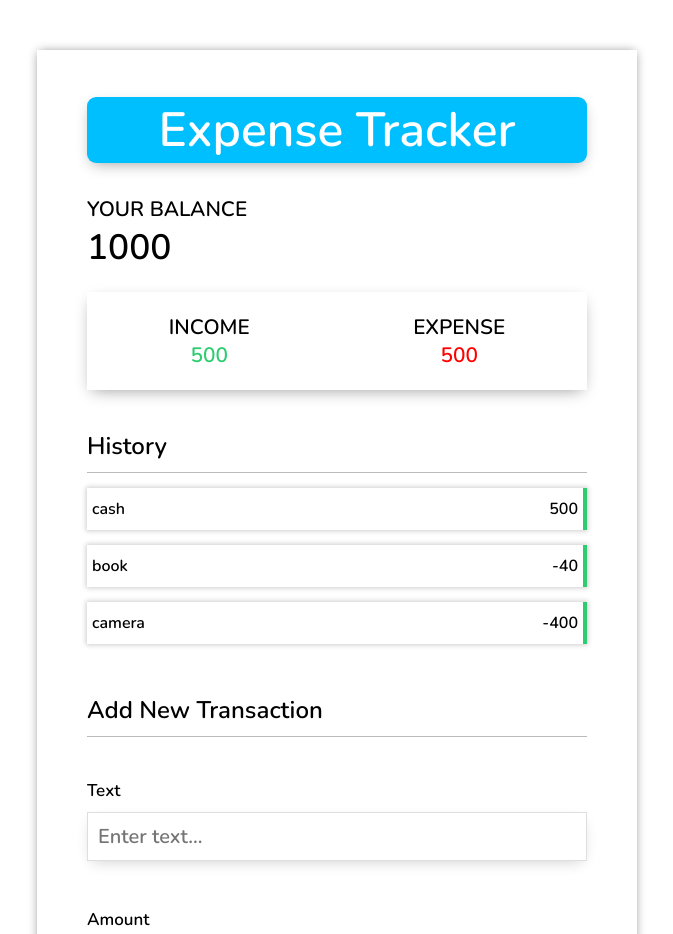
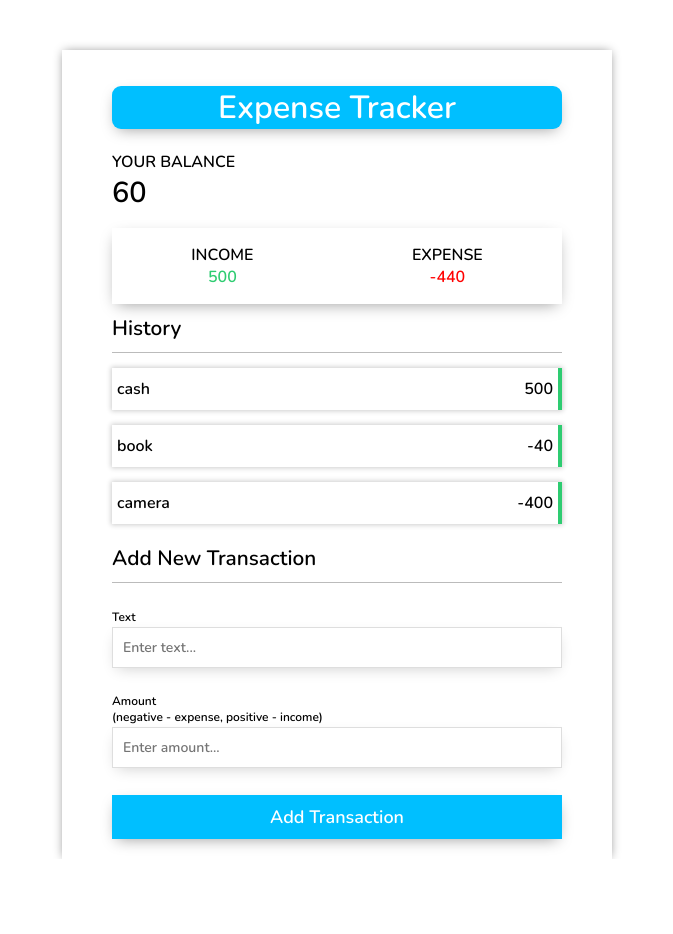
Before and after one commit to Alikhan219/Bootcamp_Expense_Tracker_App, a React (Create React App) app: page / in a window 1280 px wide. Shown: the top 934 px of the page, without its empty margins (303-976 px from the left). After the commit the page ends 859 px from the top, so only its background shows below. Built offline with nearby package versions, Linux system fonts and the light colour scheme.

Commit message:
correcting some things

```diff
--- a/src/App.css
+++ b/src/App.css
@@ -5,8 +5,8 @@ body{
   font-family: 'Nunito', sans-serif;
 }
 .container{
-   max-width: 500px;
-   min-height: 450px;
+   max-width: 450px;
+   min-height: 100px;
    margin: 0 auto;
    box-shadow: 0 0 10px -2px gray;
    margin-top: 50px;
@@ -16,7 +16,7 @@ body{
 }
 
 .text_center{
-  font-size: 3rem;
+  font-size: 2rem;
    font-family: 'Nunito', sans-serif;
    background-color: deepskyblue;
    color: white;
@@ -34,40 +34,40 @@ body{
 }
 .Transaction_form{
   display: block;
-  margin-top: 0;
+  margin-top: -10px;
 }
 div{
   display: block;
 }
 label{
   display: inline-block;
-  margin: 10px 0;
+  margin: -20px 0;
   font-weight: 600;
-  font-size: 17px;
+  font-size: 12px;
   font-family: 'Nunito', sans-serif;
 }
 h3{
  text-transform: uppercase;
- font-size: 1.3rem;
+ font-size: 1rem;
 
 }
 .border{
   border-bottom: 1px solid #bbb;
     padding-bottom: 10px;
-    margin: 40px 0 10px;
+    margin: 10px 0 10px;
     text-transform: capitalize;
-    font-size: 1.5rem;
+    font-size: 1.3rem;
 }
 .bottom{
   border-bottom: 1px solid #bbb;
     padding-bottom: 10px;
-    margin: 40px 0 10px;
-    margin-top: 50px;
+    margin: 20px 0 10px;
+    margin-top: 20px;
     text-transform: capitalize;
-    font-size: 1.5rem;
+    font-size: 1.3rem;
 }
 .big-txt{
-  font-size: 2.2rem;
+  font-size: 1.8rem;
 }
 
 .IandE{
@@ -90,13 +90,13 @@ input[type=number], input[type=text]{
     padding: 10px;
     width: 100%;
     box-sizing: border-box;
-    font-size: 20px;
+    font-size: 14px;
     font-family: 'Nunito', sans-serif;
 }
 .btn{
 
-    font-size: 22px;
-    margin: 0 0 10px;
+    font-size: 18px;
+    margin: -10px 0 5px;
     outline: 0;
     border: 0;
     background-color: deepskyblue;
@@ -114,7 +114,7 @@ input[type=number], input[type=text]{
   background: white;
   color: deepskyblue;
  box-shadow: 0px 0px 5px 3px rgba(0,0,0,0.2);
- font-size: 23px;
+ font-size: 18px;
  font-family: 'Nunito', sans-serif;
 }
 .income-h3{
--- a/src/Child.js
+++ b/src/Child.js
@@ -9,7 +9,11 @@ function Child() {
 
   const handleAddition = (event) => {
     event.preventDefault();
-    console.log(newDesc, newAmount);
+  if(Number(newAmount)===0){
+    alert('Please enter correct value')
+    return false;
+  }
+
     addTransaction({
       amount: Number(newAmount),
       desc: newDesc,
@@ -27,7 +31,7 @@ function Child() {
   const getExpense = () => {
     let expense = 0;
     for (var i = 0; i < transactions.length; i++) {
-      if (transactions[i].amount > 0) expense += transactions[i].amount;
+      if (transactions[i].amount < 0) expense += transactions[i].amount;
     }
     return expense;
   };
@@ -37,7 +41,7 @@ function Child() {
       <h1 className="text_center">Expense Tracker</h1>
       <h3>
         Your Balance <br />
-        <span className="big-txt"> {getIncome() + getExpense()}</span>
+        <span className="big-txt">{getIncome() + getExpense()}</span>
       </h3>
       <div className="expense_container">
         <h3 className="IandE">
```
